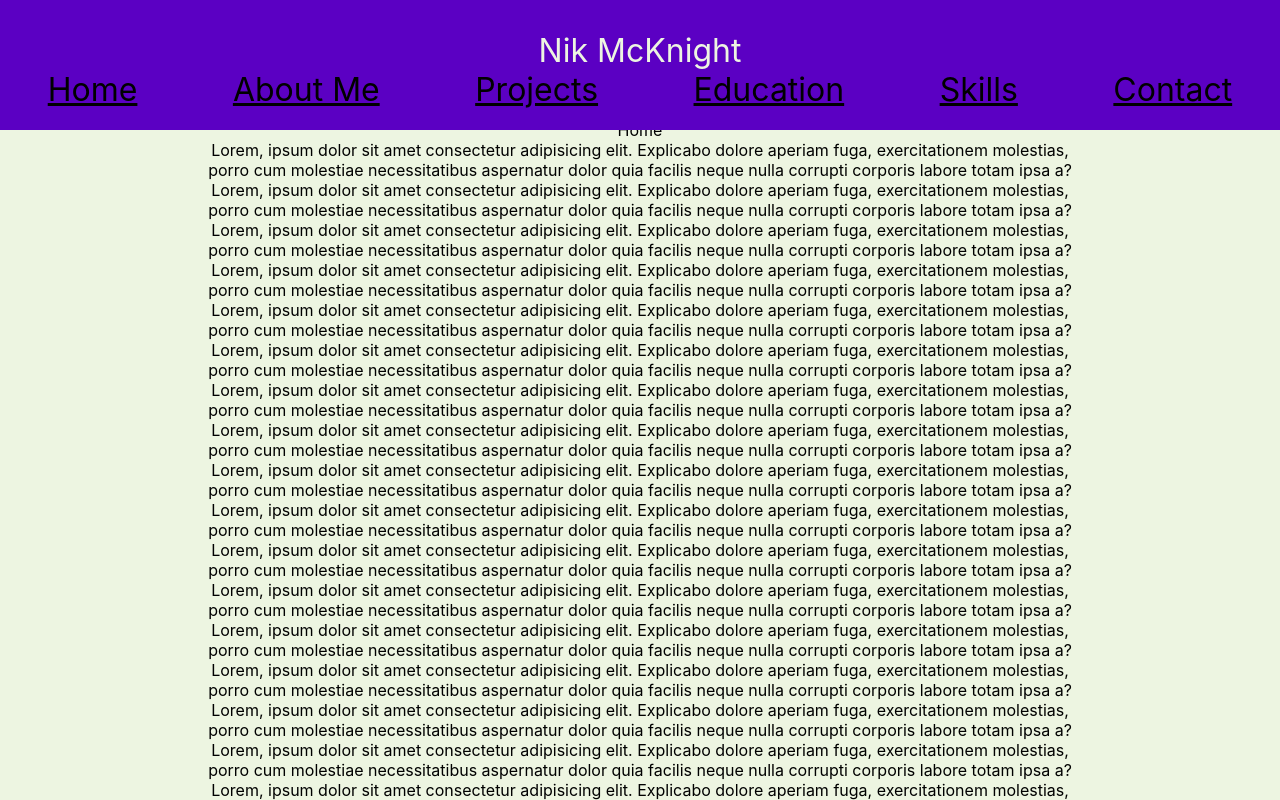
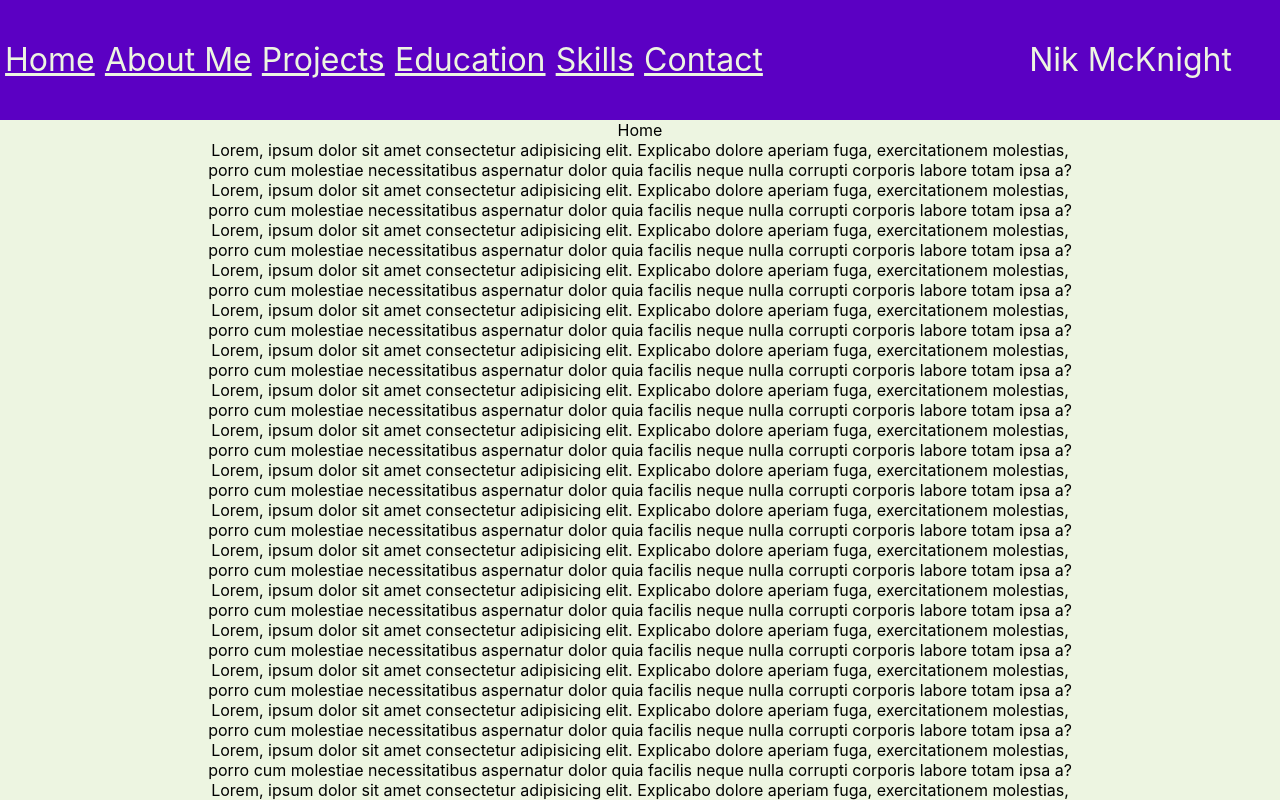
Before and after one commit to Nik-McKnight/portfolio, a React (Create React App) app: page / in a window 1280 px wide. Shown: the top 800 px of the page. Built offline with nearby package versions, Linux system fonts and the light colour scheme.

Commit message:
some minor header styling

```diff
--- a/src/components/Header.jsx
+++ b/src/components/Header.jsx
@@ -6,8 +6,8 @@ import "../style/Header.css";
 export default function Header() {
   return (
     <header>
-      Nik McKnight
       <NavBar />
+      <div>Nik McKnight</div>
     </header>
   );
 }
--- a/src/components/NavBar.jsx
+++ b/src/components/NavBar.jsx
@@ -1,6 +1,7 @@
 import React from "react";
 import { Link } from "react-router-dom";
 import { slide as Menu } from "react-burger-menu";
+import "../style/Header.css";
 
 const toggleMenu = ({ isOpen }) => {
   const menuWrap = document.querySelector(".bm-menu-wrap");
@@ -20,6 +21,7 @@ export default function NavBar() {
         <Link to="/skills">Skills</Link>
         <Link to="/contact">Contact</Link>
       </nav>
+      {/* Fix issue with cross button sizing */}
       <Menu noOverlay onStateChange={toggleMenu}>
         <Link className="menu-item" to="/">
           Home
--- a/src/style/Header.css
+++ b/src/style/Header.css
@@ -5,26 +5,30 @@ header {
     width: 100%;
     height: 100%;
     display: flex;
-    flex-direction: column;
-    padding-top: 10px;
-    margin-bottom: 10px;
+    flex-direction: row;
     background-color: #5b00c3;
     color: #EDF5E1;
-    place-content: center;
+    justify-content: space-between;
     font-size: 4vh;
+}
+
+header > * {
+        padding: 5vh 6vh 0 0;
 }
 
 nav {
     display:flex;
     justify-content: space-around;
+    flex-basis: 60%;
+    font-size: 4vh;
 }
 
 nav > a {
-    color: black;
+    color: #EDF5E1;
 }
 
 nav > a:hover {
-    color: #EDF5E1;
+    color: black;
 }
 
 .bm-burger-button {
@@ -32,12 +36,18 @@ nav > a:hover {
     width: 4vh;
     height: 4vh;
     left: 4vh;
-    top: 4vh;
+    top: 5.5vh;
     display: none;
 }
 
 .bm-burger-bars {
     background: #EDF5E1;
+}
+
+
+
+.bm-menu-wrap {
+    top: 0px;
 }
 
 .bm-menu {
@@ -66,10 +76,32 @@ nav > a:hover {
 
 }
 
+.bm-cross-button {
+    height: 2vh;
+    width: 2vh;
+    left: 0px;
+    display: none;
+}
+
+.bm-cross {
+    left: 0px;
+    display: none;
+    background: #EDF5E1;
+}
+
 @media only screen and (max-width: 768px) {
     .bm-burger-button {
         display: block;
     }
+
+    .bm-cross-button {
+        display: block;
+
+    }
+
+    .bm-cross {
+        display: block;
+  }
 
     .bm-menu {
         display: block;
```
